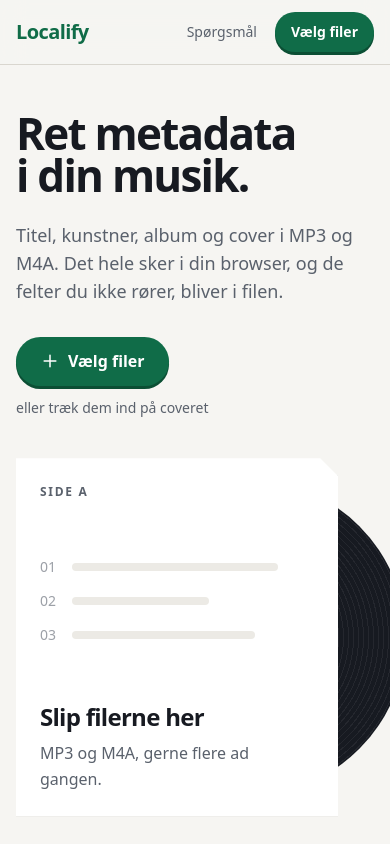
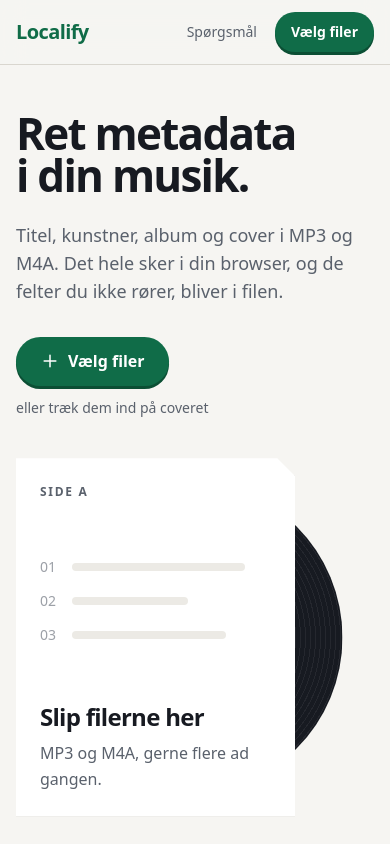
Before and after one commit to williloft/localify, a React (Vite) app: page / in a window 390 px wide. Shown: the top 844 px of the page. Built offline with nearby package versions, Linux system fonts and the light colour scheme.

Commit message:
fix(hero): keep the record inside its box so it is never cropped
On phones the record stuck out past the screen edge and was cut off.
It now sits inside the drop target and slides out within it on hover.

```diff
--- a/src/App.tsx
+++ b/src/App.tsx
@@ -281,7 +281,7 @@ export default function App() {
                 <span
                   aria-hidden="true"
                   className={`absolute inset-y-[6%] right-0 aspect-square rounded-full bg-ink transition-transform duration-300 ease-out motion-reduce:transition-none ${
-                    dragOver ? 'translate-x-[22%]' : 'translate-x-[10%] group-hover:translate-x-[16%]'
+                    dragOver ? 'translate-x-0' : '-translate-x-[10%] group-hover:translate-x-0'
                   }`}
                   style={{ backgroundImage: 'repeating-radial-gradient(circle at center, rgb(255 255 255 / 0.06) 0 1px, transparent 1px 5px)' }}
                 >
@@ -289,7 +289,7 @@ export default function App() {
                   <span className="absolute inset-[48.5%] rounded-full bg-ink" />
                 </span>
                 <span
-                  className={`cut absolute inset-0 right-[10%] flex flex-col justify-between p-6 sm:p-8 text-left shadow-print transition-colors ${
+                  className={`cut absolute inset-0 right-[22%] flex flex-col justify-between p-6 sm:p-8 text-left shadow-print transition-colors ${
                     dragOver ? 'bg-brand-tint' : 'bg-surface'
                   }`}
                 >
```
